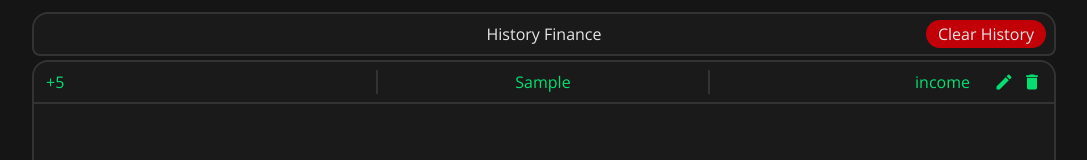
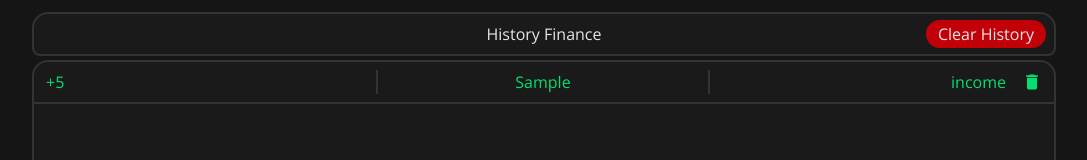
Before and after one commit to ai-n01se/Finance-Tracker-v2, a React (Vite) app: page / in a window 1280 px wide. Both pictures are taken after typing "Sample", "5" into the empty fields and a click on the input "Add". Shown: the part 224-384 px from the top of the page, without its empty margins (96-1183 px from the left). Built offline with nearby package versions, Linux system fonts and the light colour scheme.

Commit message:
refactor: remove unused edit icon and adjust layout in history entry component

```diff
--- a/src/components/HistoryFinance/historyFinanceElement/historyFinanceLi.tsx
+++ b/src/components/HistoryFinance/historyFinanceElement/historyFinanceLi.tsx
@@ -1,5 +1,4 @@
 import type { FinanceItem } from '../../../types/main.type';
-import { MdEdit } from 'react-icons/md';
 import { MdDelete } from 'react-icons/md';
 import { useEntriesStore } from '../../../store/zustand';
 
@@ -27,11 +26,8 @@ export default function HistoryFinanceLi({ item }: { item: FinanceItem }) {
       <p className=' border-r-2 border-black-100 text-center '>
         {item.description}
       </p>
-      <p className='flex items-center justify-end gap-2'>
+      <p className='flex items-center justify-end gap-4'>
         {item.type}
-        <div className='text-xl ml-4 cursor-pointer'>
-          <MdEdit />
-        </div>
         <div
           className='text-xl cursor-pointer'
           onClick={() => deleteEntry({ id: item.id })}>
```
